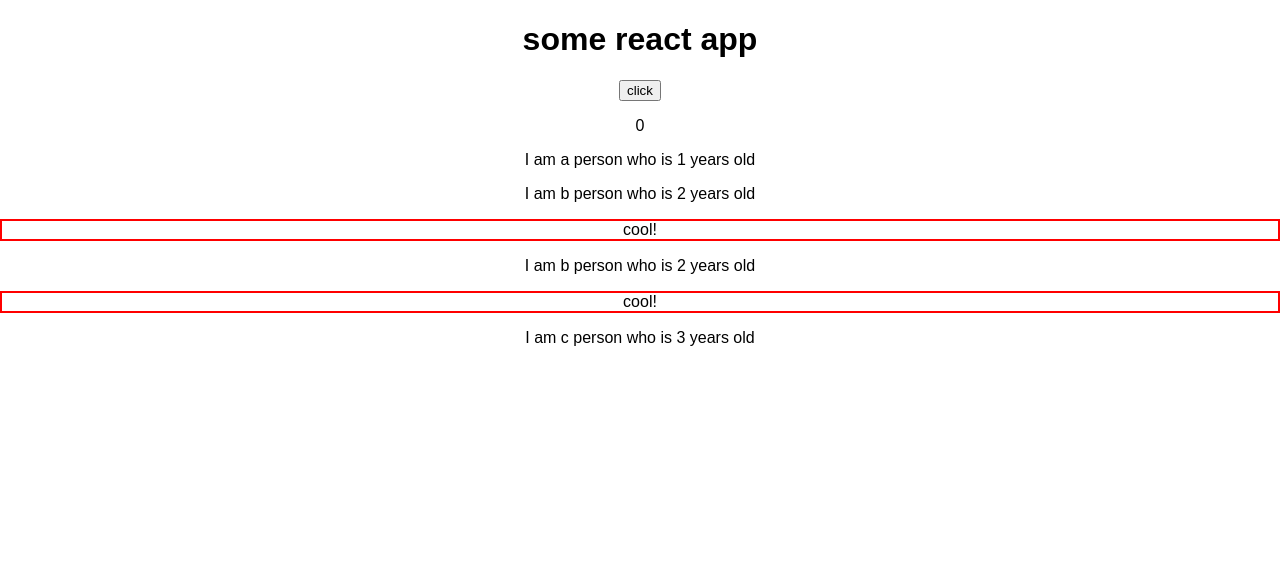
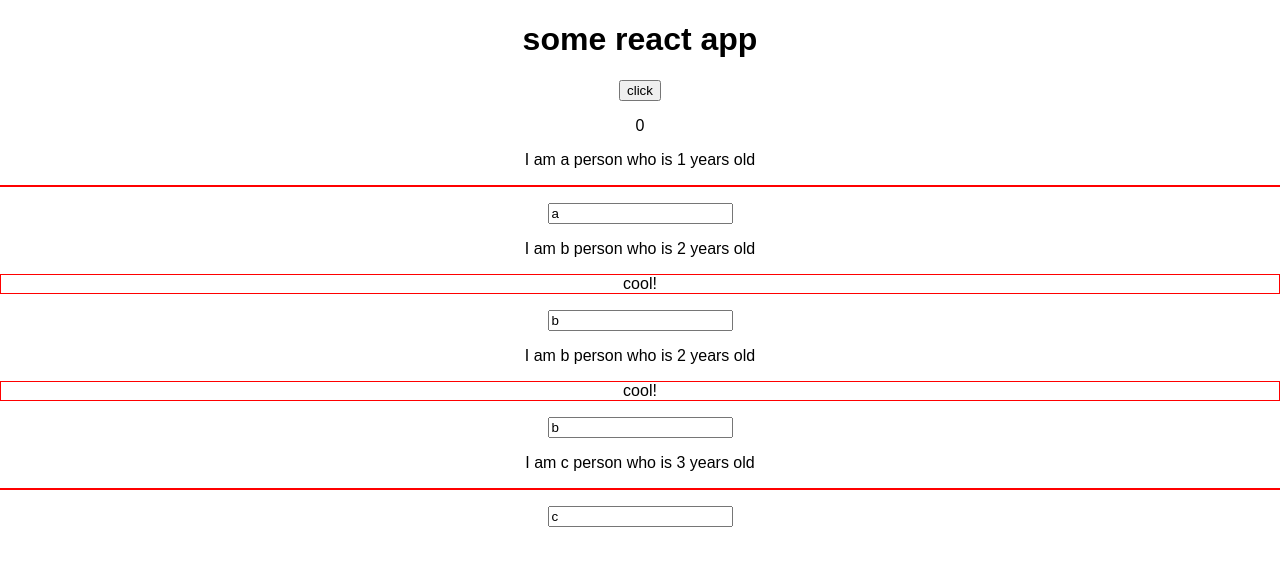
Before and after one commit to redvg/react_burger, a React (Create React App) app: page / in a window 1280 px wide. Shown: the top 566 px of the page. Built offline with nearby package versions, Linux system fonts and the light colour scheme.

Commit message:
adds 2-way binding

```diff
--- a/src/App.js
+++ b/src/App.js
@@ -18,12 +18,34 @@ class App extends Component {
 
     counter: 0,
 
-    counterSource: ''
+    counterSource: '',
+
+    typedText: ''
   }
 
   buttonClickHandler = (counterSource) => {
 
-    this.setState({counter: this.state.counter + 1, counterSource: counterSource});
+    this.setState({
+
+      counter: this.state.counter + 1, counterSource: counterSource
+    });
+  }
+
+  typedTextHandler = (event) => {
+
+    this.setState({
+
+      typedText: event.target.value,
+
+      persons: [
+
+        {name: 'a', age: 1},
+
+        {name: 'b', age: 2},
+
+        {name: event.target.value, age: 3}
+      ]
+    });
   }
 
   render() {
@@ -33,6 +55,7 @@ class App extends Component {
         <button onClick={() => this.buttonClickHandler('button, arrow func')}>click</button>
         <p>{this.state.counter}</p>
         <p>{this.state.counterSource}</p>
+        <p>{this.state.typedText}</p>
         <Person
           name={this.state.persons[0].name}
           age={this.state.persons[0].age} />
@@ -40,17 +63,18 @@ class App extends Component {
           name={this.state.persons[1].name}
           age={this.state.persons[1].age}
           clickHandler={(event) => this.buttonClickHandler('component, arrow func')}>
-          <p style={{border: '2px solid red'}}>cool!</p>
+          cool!
         </Person>
         <Person
           name={this.state.persons[1].name}
           age={this.state.persons[1].age}
           clickHandler={this.buttonClickHandler.bind(this, 'component, bind')}>
-          <p style={{border: '2px solid red'}}>cool!</p>
+          cool!
         </Person>
         <Person
           name={this.state.persons[2].name}
-          age={this.state.persons[2].age} />
+          age={this.state.persons[2].age}
+          typedTextHandler={this.typedTextHandler}/>
       </div>
     );
   }
--- a/src/Person/Person.js
+++ b/src/Person/Person.js
@@ -1,5 +1,10 @@
 import React from 'react';
 
-const person = (props) => <p onClick={props.clickHandler}>I am {props.name} person who is {props.age} years old {props.children}</p>;
+const person = (props) =>
+    <div>
+        <p>I am {props.name} person who is {props.age} years old</p>
+        <p onClick={props.clickHandler} style={{border: 'solid red 1px'}}>{props.children}</p>
+        <input type="text" onChange={props.typedTextHandler} value={props.name}/>
+    </div>
 
 export default person;
```
